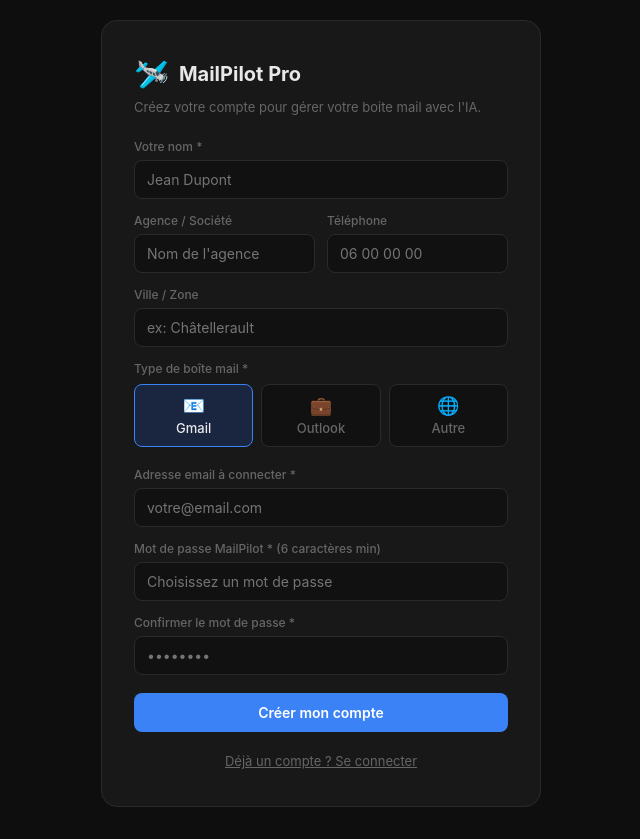
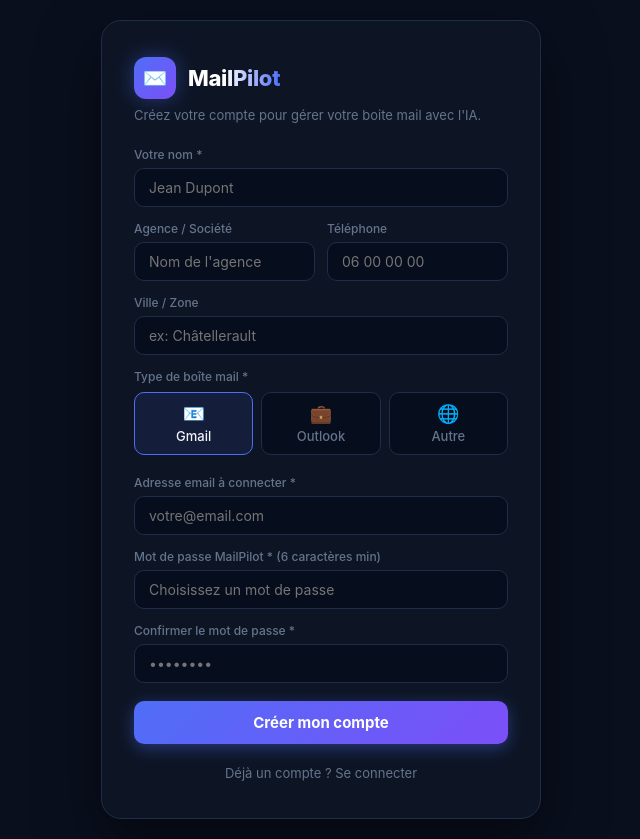
Before and after one commit to thomasribreau85-cmd/-MailPilot, a Flask app: page /register in a window 1280 px wide. Shown: the whole page, without its empty margins (319-959 px from the left). Before the commit the page ends 807 px from the top, so only its background shows below. Run offline with Flask 3, Linux system fonts and the light colour scheme.

Commit message:
design: thème navy sur login + register + rename MailPilot

```diff
--- a/templates/register.html
+++ b/templates/register.html
@@ -3,57 +3,68 @@
 <head>
   <meta charset="UTF-8" />
   <meta name="viewport" content="width=device-width, initial-scale=1.0" />
-  <title>MailPilot Pro — Créer un compte</title>
+  <title>MailPilot — Créer un compte</title>
   <style>
     *, *::before, *::after { box-sizing: border-box; margin: 0; padding: 0; }
     :root {
-      --bg: #0e0e0e; --card: #181818; --border: #2a2a2a;
-      --text: #e8e8e8; --muted: #666; --blue: #3b82f6; --red: #ef4444;
+      --bg: #0a0f1e; --card: #0d1525; --border: #1e2d4a;
+      --text: #f1f5f9; --muted: #64748b; --blue: #4f6ef7; --blue2: #7c4ff8; --red: #ef4444;
     }
     body {
       background: var(--bg); color: var(--text);
-      font-family: -apple-system, BlinkMacSystemFont, "SF Pro Text", sans-serif;
+      font-family: -apple-system, BlinkMacSystemFont, "SF Pro Text", "Inter", sans-serif;
       min-height: 100vh; display: flex; align-items: center; justify-content: center;
       padding: 20px;
     }
     .card {
       background: var(--card); border: 1px solid var(--border);
-      border-radius: 16px; padding: 36px 32px; width: 100%; max-width: 440px;
+      border-radius: 20px; padding: 36px 32px; width: 100%; max-width: 440px;
+      box-shadow: 0 24px 60px rgba(0,0,0,.5);
     }
-    .logo { display: flex; align-items: center; gap: 10px; margin-bottom: 8px; }
-    .logo span { font-size: 28px; }
-    .logo h1 { font-size: 20px; font-weight: 700; }
+    .logo { display: flex; align-items: center; gap: 12px; margin-bottom: 8px; }
+    .logo-icon {
+      width: 42px; height: 42px; background: linear-gradient(135deg, var(--blue), var(--blue2));
+      border-radius: 12px; display: flex; align-items: center; justify-content: center;
+      font-size: 20px; flex-shrink: 0; box-shadow: 0 0 20px rgba(79,110,247,.4);
+    }
+    .logo h1 {
+      font-size: 22px; font-weight: 800; letter-spacing: -.3px;
+      background: linear-gradient(90deg, #fff 40%, var(--blue));
+      -webkit-background-clip: text; -webkit-text-fill-color: transparent;
+    }
     .subtitle { font-size: 13px; color: var(--muted); margin-bottom: 24px; }
     label { display: block; font-size: 12px; color: var(--muted); margin-bottom: 6px; font-weight: 500; }
     input, select {
-      width: 100%; background: #111; border: 1px solid var(--border);
-      border-radius: 8px; color: var(--text); font-size: 14px;
-      padding: 10px 12px; outline: none; font-family: inherit; margin-bottom: 14px;
+      width: 100%; background: #060d1c; border: 1px solid var(--border);
+      border-radius: 10px; color: var(--text); font-size: 14px;
+      padding: 10px 14px; outline: none; font-family: inherit; margin-bottom: 14px;
+      transition: border-color .15s, box-shadow .15s;
     }
-    input:focus, select:focus { border-color: var(--blue); }
-    select option { background: #111; }
+    input:focus, select:focus { border-color: var(--blue); box-shadow: 0 0 0 3px rgba(79,110,247,.15); }
+    select option { background: #0d1525; }
     .row { display: grid; grid-template-columns: 1fr 1fr; gap: 12px; }
     button.btn-main {
-      width: 100%; background: var(--blue); color: #fff; border: none;
-      border-radius: 8px; padding: 11px; font-size: 14px; font-weight: 600;
-      cursor: pointer; font-family: inherit; margin-top: 4px;
+      width: 100%; background: linear-gradient(135deg, var(--blue), var(--blue2));
+      color: #fff; border: none; border-radius: 10px; padding: 12px;
+      font-size: 15px; font-weight: 700; cursor: pointer; font-family: inherit; margin-top: 4px;
+      box-shadow: 0 4px 16px rgba(79,110,247,.4); transition: all .15s;
     }
-    button.btn-main:hover { opacity: .88; }
+    button.btn-main:hover { transform: translateY(-1px); opacity: .92; }
     #erreur { color: var(--red); font-size: 13px; margin-top: 12px; text-align: center; display: none; }
     .login-link { text-align: center; margin-top: 18px; }
-    .login-link a { color: var(--muted); font-size: 13px; }
+    .login-link a { color: var(--muted); font-size: 13px; text-decoration: none; transition: color .15s; }
     .login-link a:hover { color: var(--text); }
 
     /* Provider selector */
     .provider-label { font-size: 12px; color: var(--muted); margin-bottom: 8px; font-weight: 500; }
     .provider-btns { display: grid; grid-template-columns: 1fr 1fr 1fr; gap: 8px; margin-bottom: 20px; }
     .provider-btn {
-      background: #111; border: 1px solid var(--border); border-radius: 8px;
+      background: #060d1c; border: 1px solid var(--border); border-radius: 10px;
       color: var(--muted); font-size: 13px; font-weight: 500; padding: 10px 6px;
       cursor: pointer; text-align: center; transition: all .15s; font-family: inherit;
     }
     .provider-btn:hover { border-color: var(--blue); color: var(--text); }
-    .provider-btn.active { border-color: var(--blue); color: var(--text); background: #1a2540; }
+    .provider-btn.active { border-color: var(--blue); color: var(--text); background: rgba(79,110,247,.1); }
     .provider-btn .icon { font-size: 18px; display: block; margin-bottom: 4px; }
 
     /* IMAP section */
@@ -65,8 +76,8 @@
       border-top: 1px solid var(--border);
     }
     .info-box {
-      background: #1a2540; border: 1px solid #2a3f6f; border-radius: 8px;
-      padding: 10px 12px; font-size: 12px; color: #93b4f0; margin-bottom: 14px; line-height: 1.5;
+      background: rgba(79,110,247,.08); border: 1px solid rgba(79,110,247,.2); border-radius: 10px;
+      padding: 10px 14px; font-size: 12px; color: #93b4f0; margin-bottom: 14px; line-height: 1.5;
     }
     .preset-row { display: flex; align-items: center; gap: 8px; margin-bottom: 14px; }
     .preset-row label { margin: 0; white-space: nowrap; font-size: 12px; }
@@ -76,8 +87,8 @@
 <body>
   <div class="card">
     <div class="logo">
-      <span>🛩️</span>
-      <div><h1>MailPilot Pro</h1></div>
+      <div class="logo-icon">✉️</div>
+      <div><h1>MailPilot</h1></div>
     </div>
     <p class="subtitle">Créez votre compte pour gérer votre boite mail avec l'IA.</p>
 
```
Also changed, not shown: templates/login.html (+41 -24 lines).
